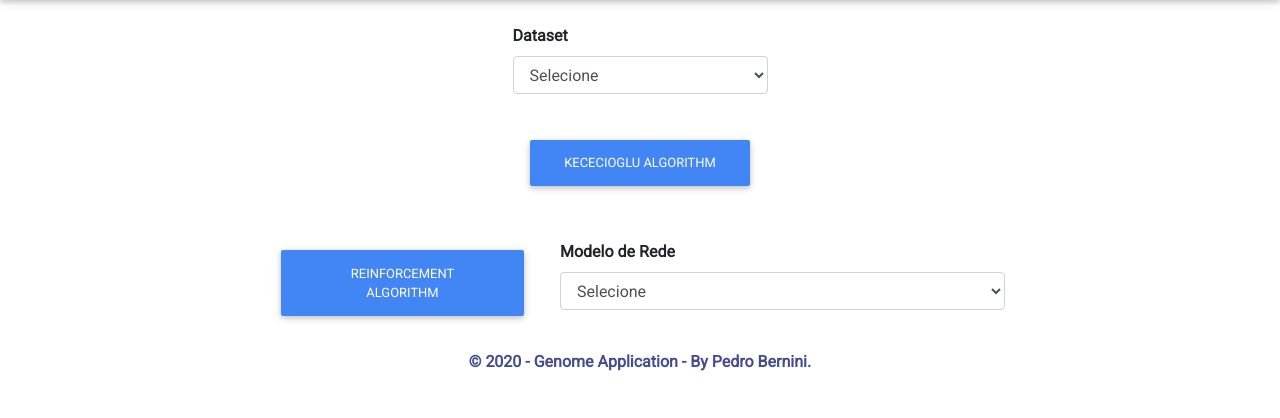
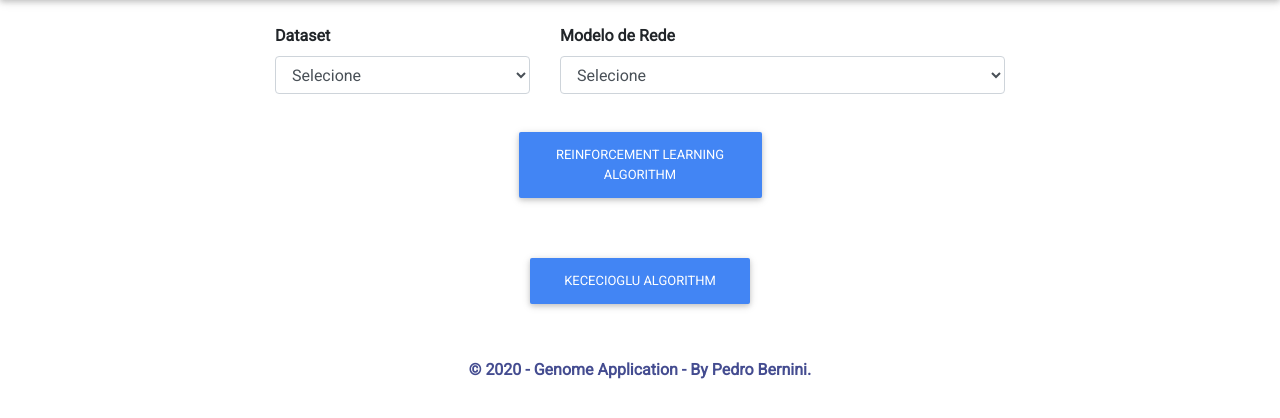
Before and after one commit to PedroBernini/genomas-web, a Django app: page / in a window 1280 px wide. Shown: the part 56-474 px from the top of the page. Run offline with Django 3.2, Linux system fonts and the light colour scheme; data that the repository does not hold is empty; some libraries are stand-ins or nearby versions.

Commit message:
Min Med Max

```diff
--- a/base/templates/algorithms.html
+++ b/base/templates/algorithms.html
@@ -24,18 +24,7 @@
                 </select>
             </div>
         </div>
-    </div>
 
-    <div class="row mt-4 justify-content-center">
-        <div class="col-md-3 text-center">
-            <button type="button" onclick="kececiogluAlgorithm()" class="btn btn-primary">Kececioglu Algorithm</button>
-        </div>
-    </div>
-
-    <div class="row mt-5 mb-4 justify-content-center">
-        <div class="col-md-3 text-center align-self-center">
-            <button type="button" onclick="reinforcementAlgorithm()" class="btn btn-primary">Reinforcement Algorithm</button>
-        </div>
         <div class="col-md-5">
             <div class="form-group">
                 <label class="font-weight-bold" for="modeloSelect">Modelo de Rede</label>
@@ -47,7 +36,18 @@
                 </select>
             </div>
         </div>
+    </div>
 
+    <div class="row mt-3 mb-5 justify-content-center">
+        <div class="col-md-3 text-center align-self-center">
+            <button type="button" onclick="reinforcementAlgorithm()" class="btn btn-primary">Reinforcement Learning Algorithm</button>
+        </div>
+    </div>
+
+    <div class="row mt-3 mb-5 justify-content-center">
+        <div class="col-md-3 text-center align-self-center">
+            <button type="button" onclick="kececiogluAlgorithm()" class="btn btn-primary">Kececioglu Algorithm</button>
+        </div>
     </div>
 </div>
 {% endblock %}
--- a/base/views.py
+++ b/base/views.py
@@ -146,12 +146,13 @@ def reinforcementAlgorithm(request):
             lowerBound = operationsPermutation.getLowerBound(permutation)
             realDistance = operationsWorld.getDistanceToIdentity(permutation, dqn)
             if realDistance:
-                aproximations.append(realDistance / lowerBound)
+                if (realDistance / lowerBound) <= 2:
+                    aproximations.append(realDistance / lowerBound)
 
-        if len(aproximations) < (len(permutations) / 2):
+        if aproximations == []:
             return JsonResponse({'info': 'A rede não convergiu. Então ainda é incapaz de apontar as distâncias.'}, status=200)
 
         mediaAproximation = sum(aproximations) / len(aproximations)
-        return JsonResponse({'msg': 'Teste finalizado! Aproximação do algoritmo de Reinforcement Learning: ' + str(mediaAproximation)}, status=200)
+        return JsonResponse({'msg': 'Teste finalizado! Aproximação do algoritmo de Reinforcement Learning: \n' + '\nMax: ' + str(max(aproximations)) + '\n' '\nMedia: ' + str(mediaAproximation) + '\n' '\nMin: ' + str(min(aproximations)) + '\n'}, status=200)
     except:
         return JsonResponse({'msg': 'Problemas durante o teste!'}, status=400)
```
